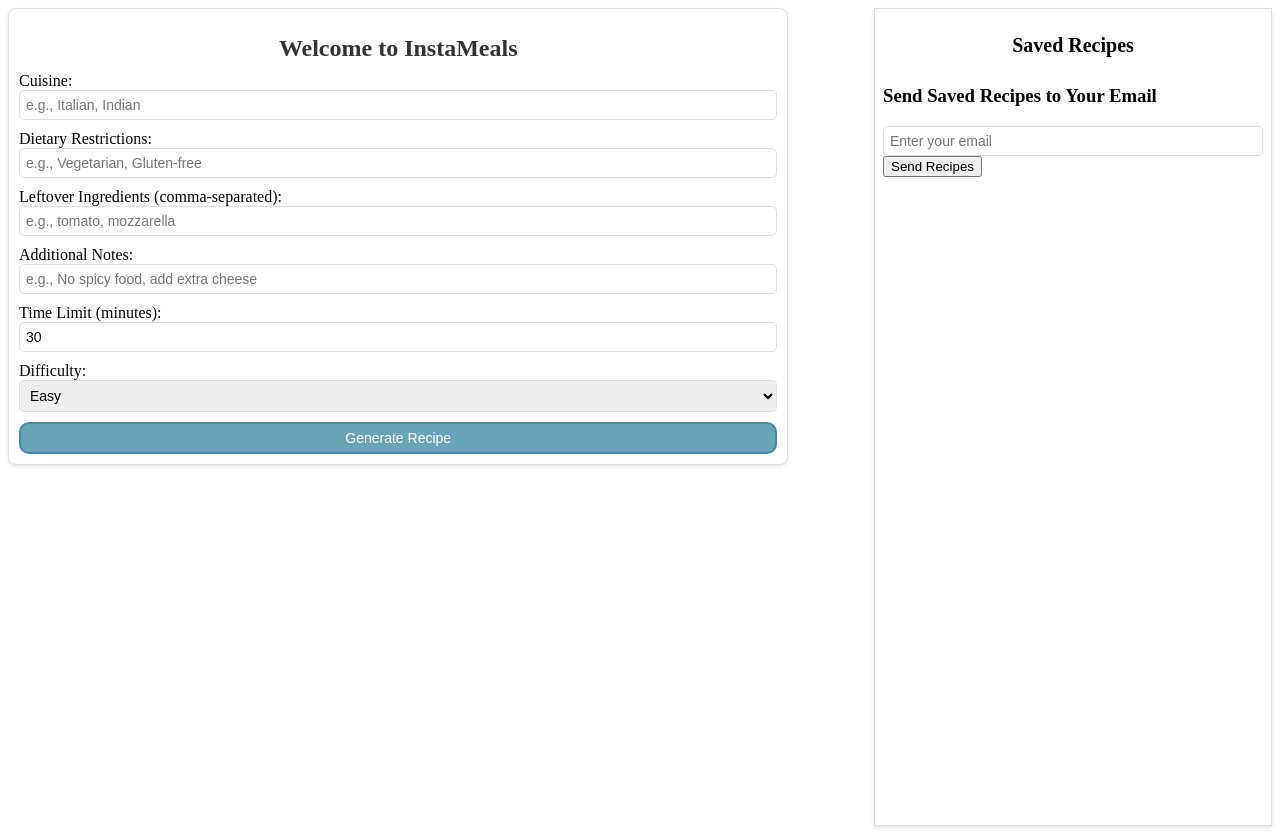
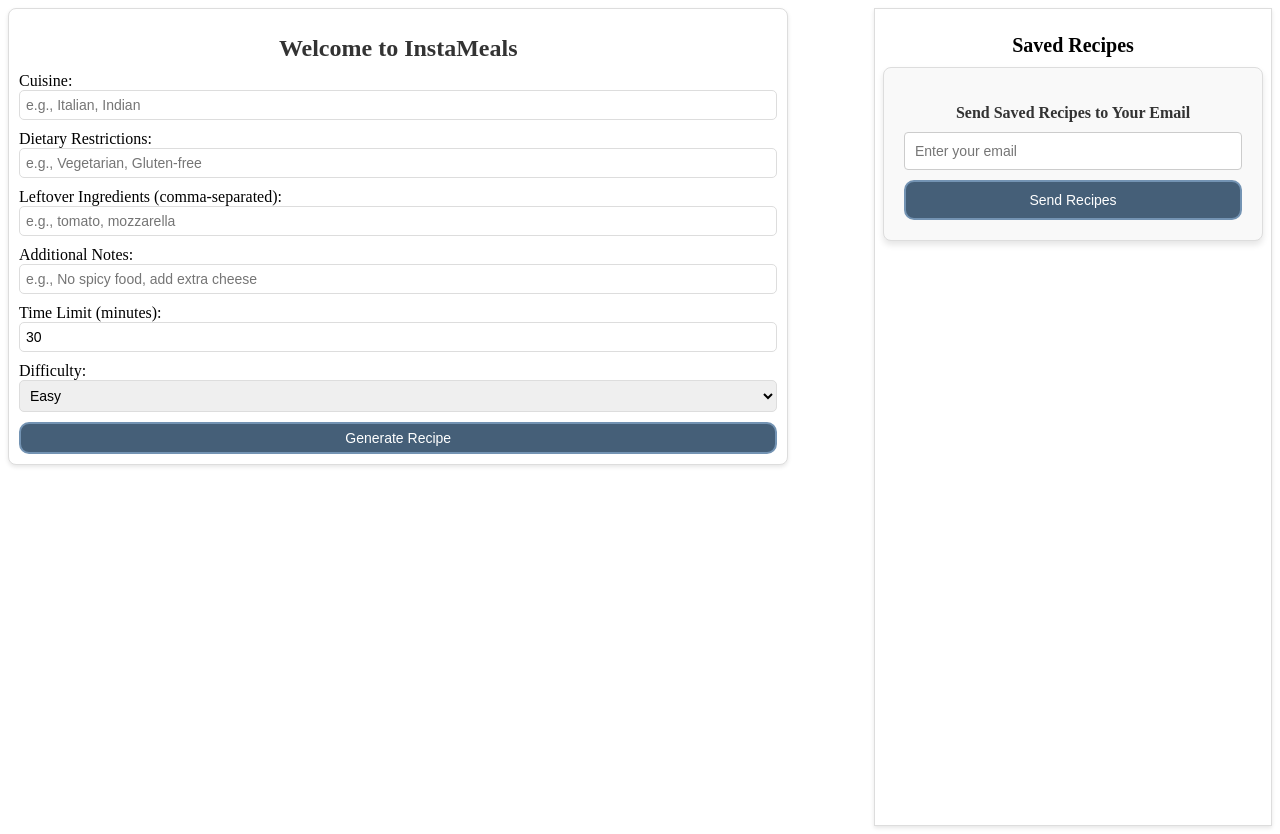
Before and after one commit to samm-47/InstaMeals, a Next.js app: page / in a window 1280 px wide. Built offline with nearby package versions, Linux system fonts and the light colour scheme.

Commit message:
Update RecipeGenerator.css

```diff
--- a/app/components/RecipeGenerator.css
+++ b/app/components/RecipeGenerator.css
@@ -51,15 +51,15 @@
   padding: 6px;
   font-size: 14px; /* Smaller button font size */
   color: white;
-  background-color: #68a3b7;
-  border: 2px solid #4589a0;
+  background-color: #455f78;
+  border: 2px solid #7393B3;
   border-radius: 10px;
 
   cursor: pointer;
 }
 
 .submit-btn:hover, .save-btn:hover {
-  background-color: #96c4de;
+  background-color: #7393B3;
 }
 
 .submit-btn:disabled {
@@ -235,3 +235,57 @@
 .saved-recipe-item button.delete-btn:hover {
   color: #7393B3; /* Change color on hover */
 }
+.email-section {
+  background-color: #f9f9f9; /* Light background for contrast */
+  padding: 20px;            /* Spacing inside the section */
+  border: 1px solid #ddd;   /* Subtle border */
+  border-radius: 8px;       /* Rounded corners */
+  max-width: 380px;        /* Limit width for readability */
+  margin: 0;        /* Center align and add space */
+  box-shadow: 0 4px 6px rgba(0, 0, 0, 0.1); /* Soft shadow */
+}
+
+.email-section h3 {
+  margin-bottom: 10px;  /* Add space below the heading */
+  font-size: 16px;    /* Slightly larger heading */
+  color: #333;          /* Darker color for text */
+  text-align: center;   /* Center align the heading */
+}
+
+.email-section input {
+  width: 100%; /* Full width with padding adjustment */
+  padding: 10px;           /* Space inside the input */
+  margin-bottom: 10px;     /* Space below the input */
+  border: 1px solid #ccc;  /* Subtle border */
+  border-radius: 4px;      /* Rounded corners */
+  font-size: 14px;         /* Readable text size */
+}
+
+.email-section input:focus {
+  border-color: #007bff;  /* Highlight border on focus */
+  outline: none;          /* Remove default outline */
+  box-shadow: 0 0 5px rgba(0, 123, 255, 0.5); /* Add shadow effect */
+}
+
+.email-section button {
+  width: 100%;               /* Full width for consistency */
+  padding: 10px;             /* Space inside the button */
+  background-color: #455f78; /* Primary color */
+  color: white;              /* White text */
+  border: 2px solid #7393B3;             /* Remove border */
+  border-radius: 10px;        /* Rounded corners */
+  font-size: 14px;           /* Readable text size */
+  cursor: pointer;           /* Pointer cursor for interactivity */
+  transition: background-color 0.3s ease; /* Smooth hover transition */
+}
+
+.email-section button:hover {
+  background-color: #7393B3; /* Darker shade on hover */
+}
+
+.email-section p {
+  margin-top: 10px;   /* Space above the success message */
+  color: green;       /* Green for success */
+  font-size: 14px;    /* Match input and button text size */
+  text-align: center; /* Center align text */
+}
```
